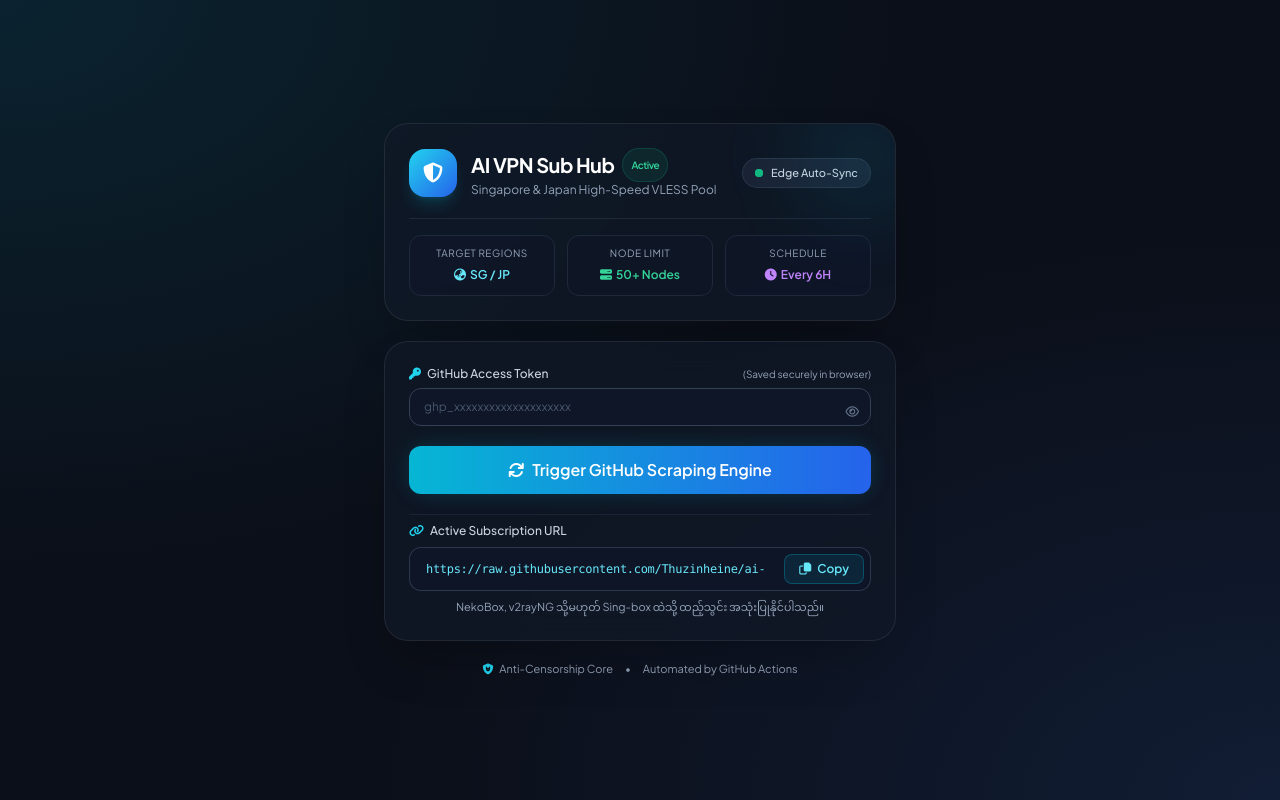
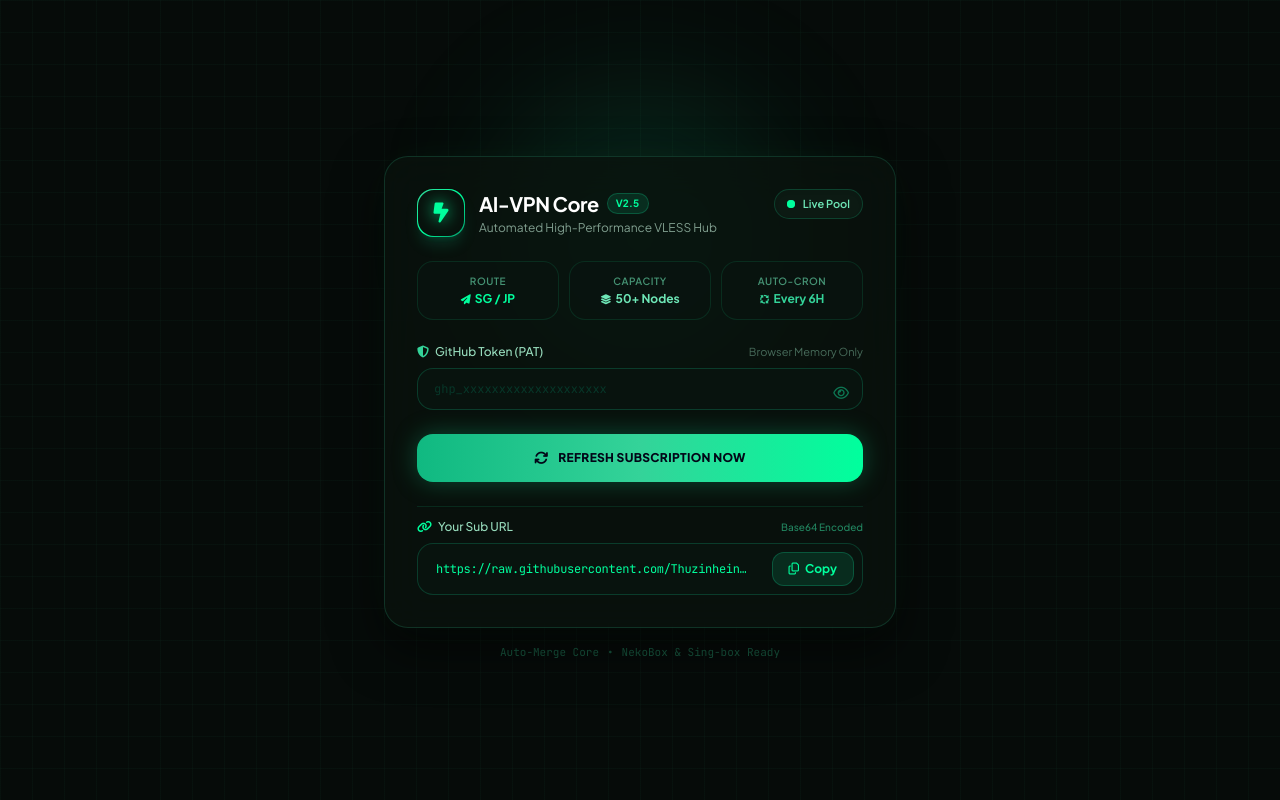
Before and after one commit to Thuzinheine/ai-vpn, a website: page index.html in a window 1280 px wide. Drawn offline with nearby package versions, Linux system fonts and the light colour scheme.

Commit message:
Update index.html

```diff
--- a/index.html
+++ b/index.html
@@ -3,27 +3,34 @@
 <head>
   <meta charset="UTF-8">
   <meta name="viewport" content="width=device-width, initial-scale=1.0">
-  <title>AI-VPN Dashboard | Cloud Edge Nodes</title>
-  <!-- Tailwind CSS & Font Awesome Icons -->
+  <title>AI VPN | Edge Gateway Core</title>
+  <!-- Tailwind CSS & Font Awesome -->
   <script src="https://cdn.tailwindcss.com"></script>
-  <link rel="stylesheet" href="https://cdnjs.cloudflare.com/ajax/libs/font-awesome/6.4.0/css/all.min.css">
+  <link rel="stylesheet" href="https://cdnjs.cloudflare.com/ajax/libs/font-awesome/6.5.1/css/all.min.css">
   <link rel="preconnect" href="https://fonts.googleapis.com">
   <link rel="preconnect" href="https://fonts.gstatic.com" crossorigin>
-  <link href="https://fonts.googleapis.com/css2?family=Plus+Jakarta+Sans:wght@300;400;500;600;700&display=swap" rel="stylesheet">
+  <link href="https://fonts.googleapis.com/css2?family=Plus+Jakarta+Sans:wght@300;400;500;600;700;800&family=JetBrains+Mono:wght@400;500;600&display=swap" rel="stylesheet">
 
   <script>
     tailwind.config = {
+      darkMode: 'class',
       theme: {
         extend: {
           fontFamily: {
             sans: ['Plus Jakarta Sans', 'sans-serif'],
+            mono: ['JetBrains Mono', 'monospace'],
           },
           colors: {
-            brand: {
-              50: '#ecfeff',
-              400: '#22d3ee',
-              500: '#06b6d4',
-              600: '#0891b2',
+            emerald: {
+              400: '#34d399',
+              500: '#10b981',
+              600: '#059669',
+            },
+            mint: {
+              300: '#6ee7b7',
+              400: '#34d399',
+              500: '#10b981',
+              neon: '#00ff9d',
             }
           }
         }
@@ -33,129 +40,157 @@
 
   <style>
     body {
-      background-color: #0b0f19;
+      background-color: #060b09;
       background-image:
-        radial-gradient(at 0% 0%, rgba(6, 182, 212, 0.12) 0px, transparent 50%),
-        radial-gradient(at 100% 100%, rgba(59, 130, 246, 0.12) 0px, transparent 50%);
+        radial-gradient(circle at 15% 15%, rgba(0, 255, 157, 0.08) 0%, transparent 45%),
+        radial-gradient(circle at 85% 85%, rgba(16, 185, 129, 0.06) 0%, transparent 50%),
+        radial-gradient(circle at 50% 50%, rgba(5, 150, 105, 0.04) 0%, transparent 60%);
     }
-    .glass-panel {
-      background: rgba(17, 24, 39, 0.75);
-      backdrop-filter: blur(16px);
-      border: 1px solid rgba(255, 255, 255, 0.08);
+
+    .neon-card {
+      background: rgba(10, 18, 14, 0.78);
+      backdrop-filter: blur(20px);
+      -webkit-backdrop-filter: blur(20px);
+      border: 1px solid rgba(52, 211, 153, 0.18);
+      box-shadow: 0 20px 50px rgba(0, 0, 0, 0.6), 0 0 40px -15px rgba(0, 255, 157, 0.12);
     }
-    .glow-cyan {
-      box-shadow: 0 0 25px -5px rgba(6, 182, 212, 0.3);
+
+    .neon-glow-btn {
+      box-shadow: 0 0 25px rgba(16, 185, 129, 0.35);
+      transition: all 0.3s cubic-bezier(0.4, 0, 0.2, 1);
+    }
+    .neon-glow-btn:hover {
+      box-shadow: 0 0 35px rgba(0, 255, 157, 0.55);
+      transform: translateY(-1px);
+    }
+    .neon-glow-btn:active {
+      transform: translateY(1px);
+    }
+
+    .grid-lines {
+      background-size: 32px 32px;
+      background-image:
+        linear-gradient(to right, rgba(52, 211, 153, 0.03) 1px, transparent 1px),
+        linear-gradient(to bottom, rgba(52, 211, 153, 0.03) 1px, transparent 1px);
     }
   </style>
 </head>
-<body class="text-slate-100 min-h-screen flex items-center justify-center p-4 selection:bg-cyan-500 selection:text-white">
+<body class="text-slate-100 min-h-screen flex items-center justify-center p-4 selection:bg-mint-neon selection:text-black grid-lines">
 
-  <div class="w-full max-w-lg space-y-5">
+  <div class="w-full max-w-lg space-y-4 relative">
 
-    <!-- Top Header -->
-    <div class="glass-panel rounded-3xl p-6 shadow-2xl relative overflow-hidden">
-      <div class="absolute -right-8 -top-8 w-32 h-32 bg-cyan-500/10 rounded-full blur-2xl pointer-events-none"></div>
+    <!-- Ambient Green Glow Behind Card -->
+    <div class="absolute -top-12 left-1/2 -translate-x-1/2 w-72 h-72 bg-emerald-500/15 rounded-full blur-3xl pointer-events-none -z-10"></div>
 
-      <div class="flex items-center justify-between">
-        <div class="flex items-center space-x-3.5">
-          <div class="w-12 h-12 rounded-2xl bg-gradient-to-br from-cyan-400 to-blue-600 flex items-center justify-center text-white shadow-lg shadow-cyan-500/20">
-            <i class="fa-solid fa-shield-halved text-xl"></i>
+    <!-- Main Container -->
+    <div class="neon-card rounded-3xl p-6 sm:p-8 space-y-6">
+
+      <!-- Top Brand Header -->
+      <div class="flex items-start justify-between">
+        <div class="flex items-center gap-3.5">
+          <div class="w-12 h-12 rounded-2xl bg-gradient-to-br from-emerald-400 via-mint-neon to-emerald-600 p-[1px] shadow-lg shadow-emerald-500/20">
+            <div class="w-full h-full bg-[#08120d] rounded-2xl flex items-center justify-center">
+              <i class="fa-solid fa-bolt-lightning text-mint-neon text-xl drop-shadow-[0_0_8px_rgba(0,255,157,0.8)]"></i>
+            </div>
           </div>
           <div>
-            <h1 class="text-xl font-bold tracking-tight text-white flex items-center gap-2">
-              AI VPN Sub Hub
-              <span class="inline-flex items-center px-2 py-0.5 rounded-full text-[10px] font-semibold bg-emerald-500/10 text-emerald-400 border border-emerald-500/20">
-                Active
+            <div class="flex items-center gap-2">
+              <h1 class="text-xl font-bold tracking-tight text-white font-sans">AI-VPN Core</h1>
+              <span class="px-2 py-0.5 rounded-full text-[10px] font-bold tracking-wide uppercase bg-emerald-500/15 text-mint-neon border border-emerald-500/30">
+                v2.5
               </span>
-            </h1>
-            <p class="text-xs text-slate-400">Singapore & Japan High-Speed VLESS Pool</p>
+            </div>
+            <p class="text-xs text-emerald-100/60 mt-0.5">Automated High-Performance VLESS Hub</p>
           </div>
         </div>
 
-        <!-- Live Server Status Indicator -->
-        <div class="flex items-center space-x-2 bg-slate-800/80 px-3 py-1.5 rounded-full border border-slate-700/60 text-xs">
+        <!-- Live Pulse Node Status -->
+        <div class="flex items-center gap-2 bg-[#0c1a13] border border-emerald-500/25 px-3 py-1.5 rounded-full shadow-inner">
           <span class="relative flex h-2 w-2">
-            <span class="animate-ping absolute inline-flex h-full w-full rounded-full bg-emerald-400 opacity-75"></span>
-            <span class="relative inline-flex rounded-full h-2 w-2 bg-emerald-500"></span>
+            <span class="animate-ping absolute inline-flex h-full w-full rounded-full bg-mint-neon opacity-75"></span>
+            <span class="relative inline-flex rounded-full h-2 w-2 bg-mint-neon"></span>
           </span>
-          <span class="text-slate-300 font-medium text-[11px]">Edge Auto-Sync</span>
+          <span class="text-[11px] font-semibold text-emerald-300">Live Pool</span>
         </div>
       </div>
 
-      <!-- Quick Metrics Grid -->
-      <div class="grid grid-cols-3 gap-3 mt-5 pt-4 border-t border-slate-800">
-        <div class="bg-slate-900/50 p-2.5 rounded-xl border border-slate-800 text-center">
-          <span class="text-[10px] text-slate-400 uppercase tracking-wider block">Target Regions</span>
-          <span class="text-xs font-semibold text-cyan-300"><i class="fa-solid fa-earth-asia mr-1"></i>SG / JP</span>
+      <!-- Quick Stats Pills (SG/JP Focus) -->
+      <div class="grid grid-cols-3 gap-2.5">
+        <div class="bg-[#09150f]/80 p-3 rounded-2xl border border-emerald-500/15 flex flex-col items-center justify-center text-center">
+          <span class="text-[10px] uppercase font-semibold tracking-wider text-emerald-300/60 mb-0.5">Route</span>
+          <span class="text-xs font-bold text-mint-neon flex items-center gap-1">
+            <i class="fa-solid fa-paper-plane text-[10px]"></i> SG / JP
+          </span>
         </div>
-        <div class="bg-slate-900/50 p-2.5 rounded-xl border border-slate-800 text-center">
-          <span class="text-[10px] text-slate-400 uppercase tracking-wider block">Node Limit</span>
-          <span class="text-xs font-semibold text-emerald-400"><i class="fa-solid fa-server mr-1"></i>50+ Nodes</span>
+        <div class="bg-[#09150f]/80 p-3 rounded-2xl border border-emerald-500/15 flex flex-col items-center justify-center text-center">
+          <span class="text-[10px] uppercase font-semibold tracking-wider text-emerald-300/60 mb-0.5">Capacity</span>
+          <span class="text-xs font-bold text-emerald-300 flex items-center gap-1">
+            <i class="fa-solid fa-layer-group text-[10px]"></i> 50+ Nodes
+          </span>
         </div>
-        <div class="bg-slate-900/50 p-2.5 rounded-xl border border-slate-800 text-center">
-          <span class="text-[10px] text-slate-400 uppercase tracking-wider block">Schedule</span>
-          <span class="text-xs font-semibold text-purple-400"><i class="fa-solid fa-clock mr-1"></i>Every 6H</span>
+        <div class="bg-[#09150f]/80 p-3 rounded-2xl border border-emerald-500/15 flex flex-col items-center justify-center text-center">
+          <span class="text-[10px] uppercase font-semibold tracking-wider text-emerald-300/60 mb-0.5">Auto-Cron</span>
+          <span class="text-xs font-bold text-emerald-400 flex items-center gap-1">
+            <i class="fa-solid fa-arrows-spin text-[10px]"></i> Every 6H
+          </span>
         </div>
       </div>
-    </div>
 
-    <!-- Main Controls Panel -->
-    <div class="glass-panel rounded-3xl p-6 shadow-2xl space-y-5">
+      <!-- Token Input Section -->
+      <div class="space-y-2">
+        <div class="flex justify-between items-center text-xs">
+          <label class="text-emerald-200/90 font-medium flex items-center gap-1.5">
+            <i class="fa-solid fa-shield-halved text-emerald-400"></i> GitHub Token (PAT)
+          </label>
+          <span class="text-[11px] text-emerald-200/40">Browser Memory Only</span>
+        </div>
 
-      <!-- PAT Token Input Box -->
-      <div class="space-y-1.5">
-        <div class="flex justify-between items-center text-xs">
-          <label class="text-slate-300 font-medium flex items-center gap-1.5">
-            <i class="fa-solid fa-key text-cyan-400"></i> GitHub Access Token
-          </label>
-          <span class="text-[10px] text-slate-400">(Saved securely in browser)</span>
-        </div>
         <div class="relative">
           <input type="password" id="tokenInput" placeholder="ghp_xxxxxxxxxxxxxxxxxxxx"
-            class="w-full bg-slate-900/90 border border-slate-700 rounded-xl pl-3.5 pr-10 py-2.5 text-xs text-slate-200 placeholder-slate-600 focus:outline-none focus:border-cyan-500 focus:ring-1 focus:ring-cyan-500 transition duration-150">
-          <button type="button" onclick="toggleTokenVisibility()" class="absolute right-3 top-2.5 text-slate-500 hover:text-slate-300">
-            <i id="eyeIcon" class="fa-regular fa-eye text-xs"></i>
+            class="w-full bg-[#08130e] border border-emerald-500/25 rounded-2xl pl-4 pr-11 py-3 text-xs text-emerald-100 placeholder-emerald-900/60 focus:outline-none focus:border-mint-neon focus:ring-1 focus:ring-mint-neon transition-all font-mono">
+          <button type="button" onclick="toggleTokenVisibility()" class="absolute right-3.5 top-3 text-emerald-500/60 hover:text-mint-neon transition">
+            <i id="eyeIcon" class="fa-regular fa-eye text-sm"></i>
           </button>
         </div>
       </div>
 
-      <!-- Action Button -->
+      <!-- Action Button (Neon Mint) -->
       <button onclick="triggerUpdate()" id="updateBtn"
-        class="w-full bg-gradient-to-r from-cyan-500 to-blue-600 hover:from-cyan-400 hover:to-blue-500 text-white font-semibold py-3 rounded-xl transition duration-200 glow-cyan flex items-center justify-center gap-2 group cursor-pointer active:scale-[0.99]">
-        <i id="btnIcon" class="fa-solid fa-arrows-rotate group-hover:rotate-180 transition duration-500"></i>
-        <span id="btnText">Trigger GitHub Scraping Engine</span>
+        class="w-full bg-gradient-to-r from-emerald-500 via-emerald-400 to-mint-neon text-slate-950 font-bold py-3.5 rounded-2xl neon-glow-btn flex items-center justify-center gap-2.5 cursor-pointer">
+        <i id="btnIcon" class="fa-solid fa-arrows-rotate text-sm transition-transform duration-500"></i>
+        <span id="btnText" class="tracking-wide text-xs uppercase font-extrabold">Refresh Subscription Now</span>
       </button>
 
-      <!-- Status Toast Box -->
-      <div id="statusBox" class="hidden p-3 rounded-xl text-xs flex items-center gap-2.5 border transition-all duration-200">
-        <i id="statusIcon" class="fa-solid fa-circle-info"></i>
-        <span id="statusMessage"></span>
+      <!-- Dynamic Status Feedback -->
+      <div id="statusBox" class="hidden p-3.5 rounded-2xl text-xs flex items-center gap-3 border transition-all duration-300">
+        <i id="statusIcon" class="fa-solid fa-circle-notch fa-spin text-sm"></i>
+        <span id="statusMessage" class="leading-relaxed"></span>
       </div>
 
       <!-- Output Subscription Link Box -->
-      <div class="space-y-2 pt-2 border-t border-slate-800/80">
-        <label class="text-xs text-slate-300 font-medium flex items-center gap-1.5">
-          <i class="fa-solid fa-link text-cyan-400"></i> Active Subscription URL
+      <div class="space-y-2 pt-3 border-t border-emerald-500/15">
+        <label class="text-xs text-emerald-200/90 font-medium flex items-center justify-between">
+          <span class="flex items-center gap-1.5"><i class="fa-solid fa-link text-mint-neon"></i> Your Sub URL</span>
+          <span class="text-[10px] text-emerald-400/60">Base64 Encoded</span>
         </label>
 
-        <div class="flex items-center gap-2 bg-slate-900/90 border border-slate-700/80 rounded-xl p-1.5">
+        <div class="flex items-center gap-2 bg-[#08130e] border border-emerald-500/25 rounded-2xl p-2 focus-within:border-emerald-400 transition">
           <input type="text" id="subUrl" readonly value="https://raw.githubusercontent.com/Thuzinheine/ai-vpn/main/sub.txt"
-            class="w-full bg-transparent border-0 px-2.5 text-xs text-cyan-300 font-mono tracking-tight select-all focus:outline-none">
-          <button onclick="copySubLink()" id="copyBtn" class="bg-cyan-500/10 hover:bg-cyan-500/20 text-cyan-300 border border-cyan-500/30 px-3.5 py-1.5 rounded-lg text-xs font-semibold flex items-center gap-1.5 transition active:scale-95">
+            class="w-full bg-transparent border-0 px-2.5 text-xs text-mint-neon font-mono tracking-tight select-all focus:outline-none truncate">
+          <button onclick="copySubLink()" id="copyBtn" class="bg-emerald-500/15 hover:bg-emerald-500/25 active:scale-95 text-mint-neon border border-emerald-500/30 px-4 py-2 rounded-xl text-xs font-bold flex items-center gap-1.5 transition">
             <i id="copyIcon" class="fa-regular fa-copy"></i>
             <span id="copyText">Copy</span>
           </button>
         </div>
-        <p class="text-[11px] text-slate-400 text-center">NekoBox, v2rayNG သို့မဟုတ် Sing-box ထဲသို့ ထည့်သွင်း အသုံးပြုနိုင်ပါသည်။</p>
       </div>
 
     </div>
 
-    <!-- Footer -->
-    <div class="text-center text-[11px] text-slate-400 flex items-center justify-center gap-3">
-      <span><i class="fa-solid fa-shield-cat text-cyan-400 mr-1"></i> Anti-Censorship Core</span>
+    <!-- Minimal Modern Footer -->
+    <div class="text-center text-[11px] text-emerald-400/40 flex items-center justify-center gap-2 font-mono">
+      <span>Auto-Merge Core</span>
       <span>•</span>
-      <span>Automated by GitHub Actions</span>
+      <span>NekoBox & Sing-box Ready</span>
     </div>
 
   </div>
@@ -165,7 +200,7 @@
     const REPO = "ai-vpn";
     const WORKFLOW_ID = "main.yml";
 
-    // Load stored token
+    // Load saved PAT token
     document.getElementById("tokenInput").value = localStorage.getItem("gh_token") || "";
 
     function toggleTokenVisibility() {
@@ -185,17 +220,17 @@
       const msg = document.getElementById("statusMessage");
       const icon = document.getElementById("statusIcon");
 
-      box.className = "p-3 rounded-xl text-xs flex items-center gap-2.5 border transition-all duration-200 ";
+      box.className = "p-3.5 rounded-2xl text-xs flex items-center gap-3 border transition-all duration-300 ";
 
       if (type === "success") {
-        box.classList.add("bg-emerald-500/10", "border-emerald-500/20", "text-emerald-300");
-        icon.className = "fa-solid fa-circle-check text-emerald-400";
+        box.classList.add("bg-emerald-500/15", "border-emerald-500/40", "text-mint-neon");
+        icon.className = "fa-solid fa-circle-check text-base text-mint-neon";
       } else if (type === "error") {
-        box.classList.add("bg-rose-500/10", "border-rose-500/20", "text-rose-300");
-        icon.className = "fa-solid fa-circle-xmark text-rose-400";
+        box.classList.add("bg-rose-500/15", "border-rose-500/40", "text-rose-300");
+        icon.className = "fa-solid fa-circle-exclamation text-base text-rose-400";
       } else {
-        box.classList.add("bg-cyan-500/10", "border-cyan-500/20", "text-cyan-300");
-        icon.className = "fa-solid fa-arrows-rotate fa-spin text-cyan-400";
+        box.classList.add("bg-emerald-500/10", "border-emerald-500/30", "text-emerald-200");
+        icon.className = "fa-solid fa-circle-notch fa-spin text-base text-mint-neon";
       }
 
       msg.innerText = message;
@@ -209,7 +244,7 @@
       const btnIcon = document.getElementById("btnIcon");
 
       if (!token) {
-        showStatus("GitHub Personal Access Token (PAT) အရင် ထည့်ပေးပါ!", "error");
+        showStatus("GitHub Access Token (PAT) အရင် ထည့်ပေးပါခင်ဗျာ!", "error");
         return;
       }
 
@@ -217,8 +252,8 @@
       btn.disabled = true;
       btn.classList.add("opacity-60", "cursor-not-allowed");
       btnIcon.classList.add("fa-spin");
-      btnText.innerText = "Dispatching Workflow...";
-      showStatus("GitHub Actions ပေါ်သို့ စတင် Run ခိုင်းနေပါသည်...", "loading");
+      btnText.innerText = "Dispatching Action...";
+      showStatus("GitHub Actions သို့ အချက်ပြနေပါသည်... စောင့်ဆိုင်းပေးပါ", "loading");
 
       try {
         const response = await fetch(`https://api.github.com/repos/${OWNER}/${REPO}/actions/workflows/${WORKFLOW_ID}/dispatches`, {
@@ -232,14 +267,14 @@
         });
 
         if (response.status === 204) {
-          showStatus("Scraping စတင် run နေပါပြီ! ၁ မိနစ်အတွင်း Node များ refresh ဖြစ်ပါမည်။", "success");
+          showStatus("Scraping Engine စတင် run နေပါပြီ! ၁ မိနစ်အတွင်း Node ၅၀+ အသစ်များ စုစည်းပြီးစီးပါမည်။", "success");
 
-          // Cache-busting URL with timestamp
+          // Timestamp attached URL to prevent cache
           const freshSubUrl = `https://raw.githubusercontent.com/${OWNER}/${REPO}/main/sub.txt?t=${Date.now()}`;
           document.getElementById("subUrl").value = freshSubUrl;
         } else {
           const errData = await response.json();
-          showStatus(`Error: ${errData.message || "Failed to trigger workflow"}`, "error");
+          showStatus(`Error: ${errData.message || "Trigger မအောင်မြင်ပါ"}`, "error");
         }
       } catch (err) {
         showStatus("Network connection error ဖြစ်ပေါ်နေပါသည်။", "error");
@@ -247,7 +282,7 @@
         btn.disabled = false;
         btn.classList.remove("opacity-60", "cursor-not-allowed");
         btnIcon.classList.remove("fa-spin");
-        btnText.innerText = "Trigger GitHub Scraping Engine";
+        btnText.innerText = "Refresh Subscription Now";
       }
     }
 
@@ -260,7 +295,7 @@
       const copyIcon = document.getElementById("copyIcon");
 
       copyText.innerText = "Copied!";
-      copyIcon.className = "fa-solid fa-check text-emerald-400";
+      copyIcon.className = "fa-solid fa-check text-mint-neon";
 
       setTimeout(() => {
         copyText.innerText = "Copy";
```
